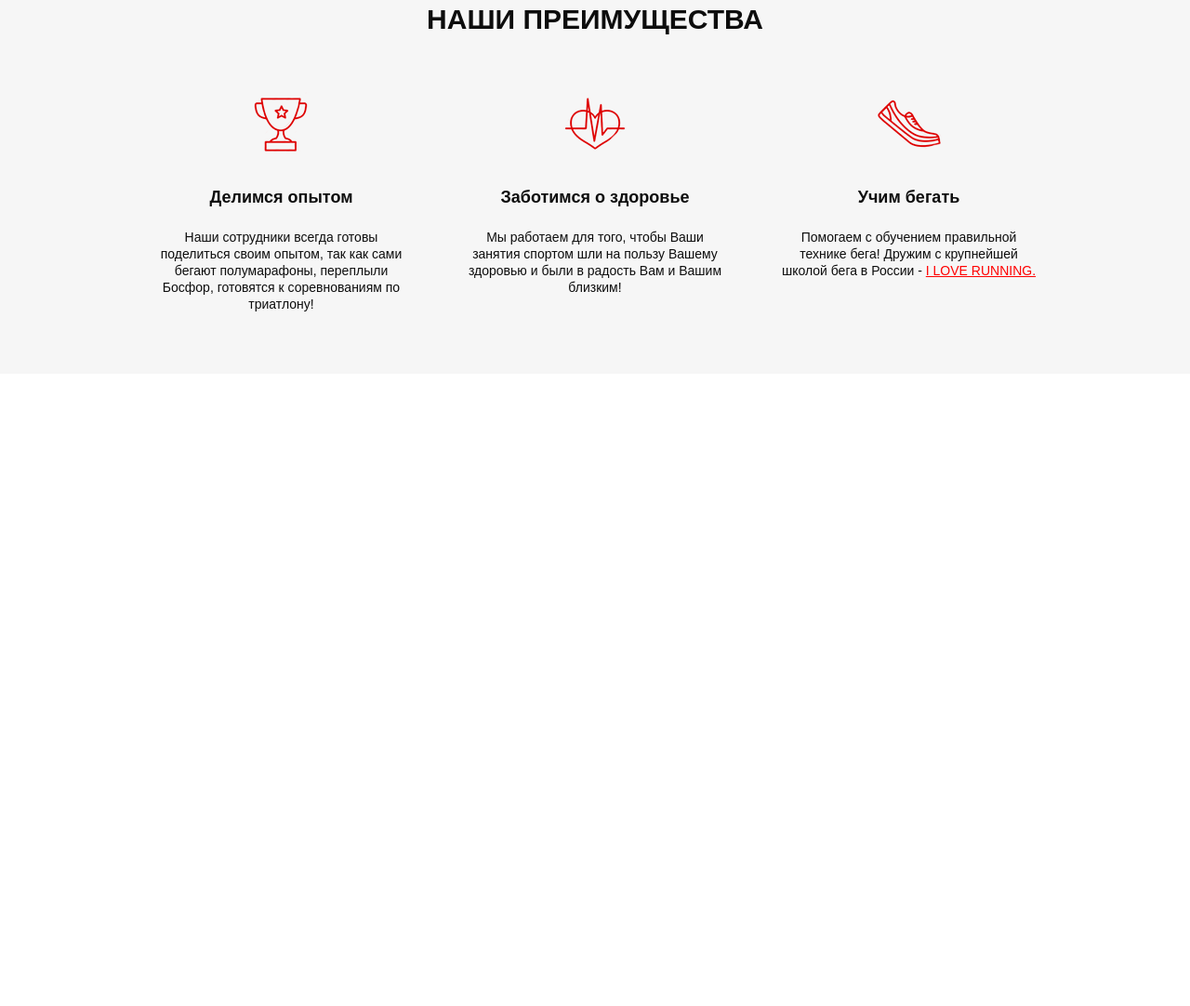
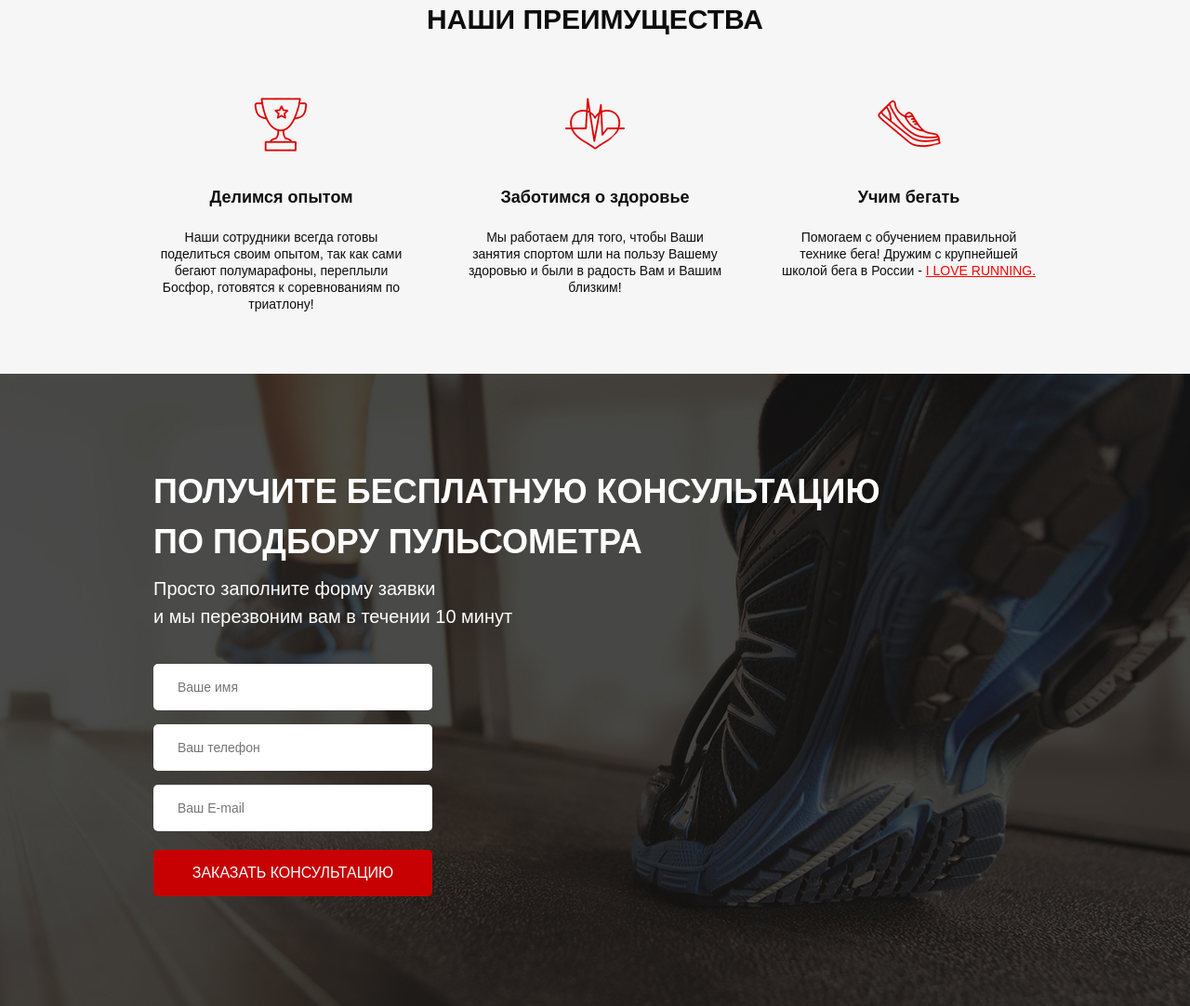
Before and after one commit to subbbbotin/pulse, a website: page src/index.html in a window 1280 px wide. Shown: the part 751-1833 px from the top of the page at 93% size. Before the commit the page ends 1153 px from the top, so only its background shows below. Drawn offline with Linux system fonts and the light colour scheme.

Commit message:
Add section consultation

```diff
--- a/src/index.html
+++ b/src/index.html
@@ -53,7 +53,7 @@
     </div>
     <div class="advantages">
         <div class="container">
-            <h2 class="advantages__title">НАШИ ПРЕИМУЩЕСТВА</h2>
+            <h2 class="title">НАШИ ПРЕИМУЩЕСТВА</h2>
             <div class="advantages__items">
                 <div class="advantages__item">
                     <img src="icons/cup.png" alt="cup">
@@ -75,5 +75,17 @@
             </div>
         </div>
     </div>
+    <div class="consultation">
+        <div class="container">
+            <h2 class="title title_left">Получите бесплатную консультацию<br>по подбору пульсометра</h2>
+            <div class="consultation__descrp">Просто заполните форму заявки<br>и мы перезвоним вам в течении 10 минут</div>
+            <form class="feed-form" action="#">
+                <input name="text" type="text" placeholder="Ваше имя">
+                <input name="phone" type="tel" placeholder="Ваш телефон">
+                <input name="mail" type="email" placeholder="Ваш E-mail">
+                <button class="button button_submit">заказать кОНСУЛЬТАЦИЮ</button>
+            </form>
+        </div>
+    </div>
 </body>
 </html>
--- a/src/sass/blocks/_advantages.scss
+++ b/src/sass/blocks/_advantages.scss
@@ -1,13 +1,7 @@
 .advantages{
     min-height: 470px;
     padding: 73px 0 65px 0;
-    background-color: #f6f6f6;;
-    &__title{
-        font-weight: 700;
-        font-size: 30px;
-        text-align: center;
-        color: #0d0d0d;
-    }
+    background-color: #f6f6f6;
     &__items{
         display: flex;
         justify-content: space-between;
--- a/src/sass/blocks/_buttons.scss
+++ b/src/sass/blocks/_buttons.scss
@@ -15,4 +15,9 @@
         font-size: 16px;
         margin-top: 67px;
     }
+    &_submit{
+        width: 100%;
+        height: 50px;
+        font-size: 16px;
+    }
 }
--- /dev/null
+++ b/src/sass/blocks/_consultation.scss
@@ -0,0 +1,11 @@
+.consultation{
+    min-height: 680px;
+    padding: 100px 0 108px 0;
+    background: url(../img/sneakers_bg.jpg) center center/cover no-repeat;
+    &__descrp{
+        font-weight: 500;
+        font-size: 20px;
+        line-height: 150%;
+        color: #fff;
+    }
+}
--- /dev/null
+++ b/src/sass/blocks/_forms.scss
@@ -0,0 +1,20 @@
+.feed-form{
+    margin-top: 36px;
+    display: flex;
+    flex-direction: column;
+    width: 300px;
+    input{
+        height: 50px;
+        border-radius: 5px;
+        border: none;
+        background-color: #fff;
+        margin-bottom: 15px;
+        padding-left: 26px;
+        font-weight: 400;
+        font-size: 14px;
+
+        &:nth-child(3){
+            margin-bottom: 20px;
+        }
+    }
+}
--- /dev/null
+++ b/src/sass/blocks/_title.scss
@@ -0,0 +1,13 @@
+.title{
+    font-weight: 700;
+    font-size: 30px;
+    text-align: center;
+    text-transform: uppercase;
+    color: #0d0d0d;
+    &_left{
+        font-size: 36px;
+        line-height: 150%;
+        text-align: left;
+        color: #fff;
+    }
+}
--- a/src/sass/style.scss
+++ b/src/sass/style.scss
@@ -13,3 +13,6 @@
 @import 'blocks/header';
 @import 'blocks/buttons';
 @import 'blocks/advantages';
+@import 'blocks/title';
+@import 'blocks/consultation';
+@import 'blocks/forms';
```
Also changed, not shown: src/css/style.min.css.
